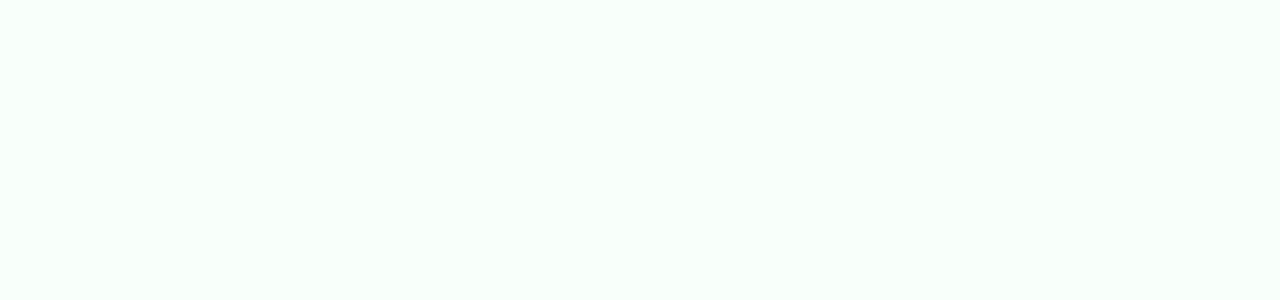
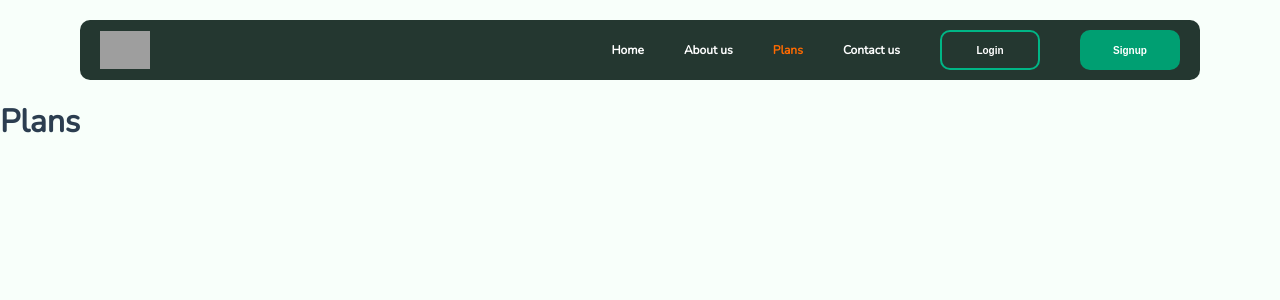
Before and after one commit to IsaacNewtonTingo/money-market-fund-web-app-vue, a Vue app: page /plans in a window 1280 px wide. Before the commit this address had no page. Shown: the top 300 px of the page. Built offline with nearby package versions, Linux system fonts and the light colour scheme; grey boxes are pictures that could not be loaded.

Commit message:
Other screens

```diff
--- a/src/components/TopNav.vue
+++ b/src/components/TopNav.vue
@@ -4,9 +4,9 @@
 
     <div class="rightItemsNav">
       <router-link to="/">Home</router-link>
-      <router-link :to="{ name: 'signup' }">About us</router-link>
-      <router-link :to="{ name: 'signup' }">Plans</router-link>
-      <router-link :to="{ name: 'signup' }">Contact us</router-link>
+      <router-link :to="{ name: 'aboutUs' }">About us</router-link>
+      <router-link :to="{ name: 'plans' }">Plans</router-link>
+      <router-link :to="{ name: 'contactUs' }">Contact us</router-link>
 
       <button @click="goToSignIn" class="logBTN">Login</button>
       <button @click="goToSignUp" class="signBTN">Signup</button>
--- a/src/router/index.js
+++ b/src/router/index.js
@@ -2,6 +2,11 @@ import { createRouter, createWebHistory } from "vue-router";
 import Landing from "../views/Welcome/Landing.vue";
 import Login from "../views/Welcome/Login.vue";
 import Signup from "../views/Welcome/Signup.vue";
+
+import AboutUs from "../views/Welcome/about.vue";
+import Plans from "../views/Welcome/plans.vue";
+import ContactUs from "../views/Welcome/contact-us.vue";
+
 import Dashboard from "../views/Dashboard/Dashboard.vue";
 import AllUserPlans from "../views/Dashboard/All-user-plans.vue";
 import MyTransactions from "../views/Dashboard/my-transactions.vue";
@@ -26,6 +31,24 @@ const routes = [
     path: "/signup",
     name: "signup",
     component: Signup,
+  },
+
+  {
+    path: "/about-us",
+    name: "aboutUs",
+    component: AboutUs,
+  },
+
+  {
+    path: "/contact-us",
+    name: "contactUs",
+    component: ContactUs,
+  },
+
+  {
+    path: "/plans",
+    name: "plans",
+    component: Plans,
   },
 
   {
--- a/src/views/Welcome/Login.vue
+++ b/src/views/Welcome/Login.vue
@@ -93,7 +93,7 @@ export default {
 
             localStorage.setItem("userID", response.data.data[0]._id);
           } else {
-            this.errorMessage(response.data.message);
+            this.errorMessage = response.data.message;
           }
         })
         .catch((err) => {
--- /dev/null
+++ b/src/views/Welcome/about.vue
@@ -0,0 +1,16 @@
+<template>
+  <TopNav />
+  <h1>About</h1>
+</template>
+
+<script>
+import TopNav from "../../components/TopNav.vue";
+
+export default {
+  name: "AboutUs",
+  components: { TopNav },
+};
+</script>
+
+<style>
+</style>
--- /dev/null
+++ b/src/views/Welcome/contact-us.vue
@@ -0,0 +1,16 @@
+<template>
+  <TopNav />
+  <h1>Contact us</h1>
+</template>
+
+<script>
+import TopNav from "../../components/TopNav.vue";
+
+export default {
+  name: "ContactUs",
+  components: { TopNav },
+};
+</script>
+
+<style>
+</style>
--- /dev/null
+++ b/src/views/Welcome/plans.vue
@@ -0,0 +1,16 @@
+<template>
+  <TopNav />
+  <h1>Plans</h1>
+</template>
+
+<script>
+import TopNav from "../../components/TopNav.vue";
+
+export default {
+  name: "Plans",
+  components: { TopNav },
+};
+</script>
+
+<style>
+</style>
```
